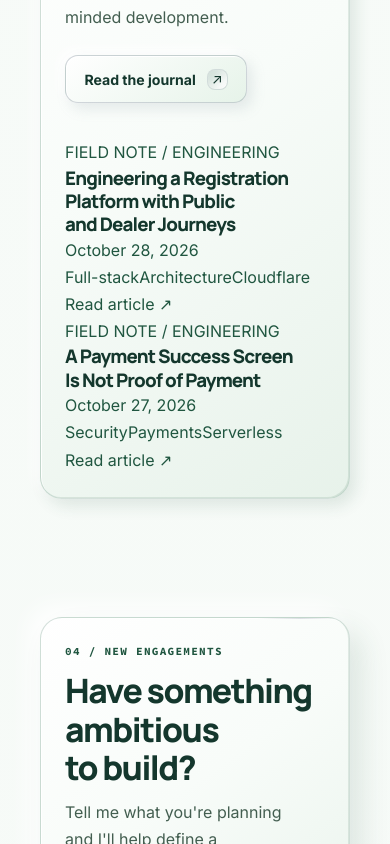
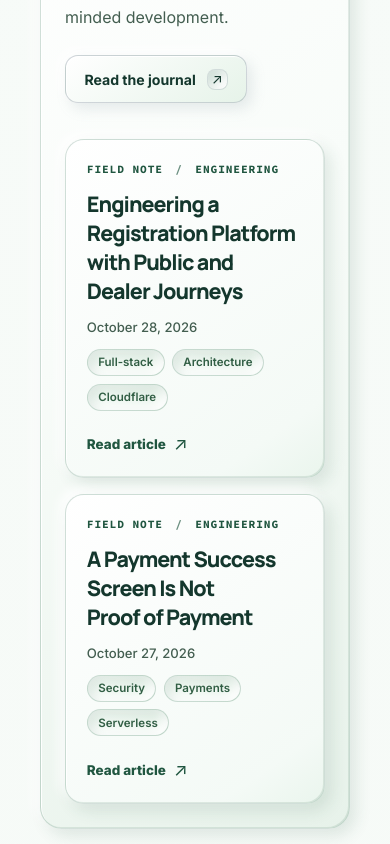
Before and after one commit to abdulrehman-dev-ai/abdulrehman, a Next.js app: page / in a window 390 px wide. Shown: the part 7120-7964 px from the top of the page. Built offline with nearby package versions, Linux system fonts and the light colour scheme; no server answers.

Commit message:
fix(journal): use semantic responsive cards with safe title line-height

```diff
--- a/src/components/blog/Posts.module.scss
+++ b/src/components/blog/Posts.module.scss
@@ -1,10 +1,123 @@
-.hover {
-    transition: var(--transition-micro-medium);
-
-    &:hover {
-        transform: translateX(var(--static-space-8));
-    }
+/* One source of truth for journal card layout, typography, and responsiveness.
+ * Uses a native grid and flow content to prevent line overlap at any viewport.
+ */
+.grid {
+  display: grid;
+  width: 100%;
+  min-width: 0;
+  gap: clamp(1rem, 2vw, 1.45rem);
+  align-items: stretch;
 }
-
-/* Journal thumbnails and rows inherit the shared recessed/raised language */
-:global(.neo-portfolio) .post { border-radius:19px; }
+.oneColumn { grid-template-columns: minmax(0, 1fr); }
+.twoColumns { grid-template-columns: repeat(2, minmax(0, 1fr)); }
+.threeColumns { grid-template-columns: repeat(3, minmax(0, 1fr)); }
+.card {
+  min-width: 0;
+  height: 100%;
+  overflow: hidden;
+  border-radius: 19px;
+  border: 1px solid var(--neo-border);
+  background: linear-gradient(145deg, #12332b, #0a211b);
+  box-shadow: var(--neo-shadow-small), var(--neo-rim);
+  transition: transform .2s ease, box-shadow .2s ease;
+}
+.link {
+  display: flex;
+  flex-direction: column;
+  width: 100%;
+  height: 100%;
+  min-width: 0;
+  color: inherit;
+  text-decoration: none;
+}
+.content {
+  display: flex;
+  flex-direction: column;
+  flex: 1;
+  gap: .7rem;
+  min-width: 0;
+  padding: clamp(1.3rem, 2.3vw, 1.85rem);
+}
+.eyebrow {
+  display: block;
+  color: var(--neo-mint);
+  font: 650 .7rem/1.6 var(--type-mono);
+  letter-spacing: .08em;
+}
+.eyebrow span { margin: 0 .3rem; opacity: .65; }
+.title {
+  display: block;
+  position: static;
+  max-width: 100%;
+  min-width: 0;
+  width: auto;
+  height: auto;
+  margin: 0 !important;
+  padding: 0;
+  font-family: var(--type-display);
+  font-size: clamp(1.25rem, 1.75vw, 1.7rem) !important;
+  font-weight: 780;
+  letter-spacing: -.043em;
+  line-height: 1.35 !important;
+  text-wrap: pretty;
+  overflow-wrap: break-word;
+  word-break: normal;
+  color: var(--neutral-on-background-strong);
+}
+.date {
+  font: 500 .82rem/1.6 var(--type-body);
+  color: var(--neutral-on-background-medium);
+}
+.tags { display: flex; flex-wrap: wrap; gap: .45rem; align-items: flex-start; }
+.tag {
+  display: inline-flex;
+  align-items: center;
+  min-height: 27px;
+  padding: .25rem .65rem;
+  border: 1px solid var(--neo-border);
+  border-radius: 999px;
+  background: var(--neo-soft);
+  box-shadow: var(--neo-inset);
+  color: var(--neutral-on-background-medium);
+  font: 600 .72rem/1.3 var(--type-body);
+}
+.read {
+  display: flex;
+  gap: .5rem;
+  align-items: center;
+  width: max-content;
+  max-width: 100%;
+  margin-top: auto;
+  padding-top: .65rem;
+  color: var(--neo-mint);
+  font: 720 .84rem/1.35 var(--type-body);
+}
+.read span { font-size: 1.12rem; }
+.imageWrap { overflow: hidden; max-height: 225px; aspect-ratio: 16/9; }
+.image { width: 100%; height: 100%; display: block; object-fit: cover; }
+@media (hover:hover) {
+  .card:hover { transform: translateY(-3px); box-shadow: var(--neo-shadow), var(--neo-rim); }
+  .link:hover .read { text-decoration: underline; text-underline-offset: 3px; }
+}
+.link:focus-visible { outline: 2px solid var(--neo-mint); outline-offset: -4px; border-radius: 19px; }
+:global(html.neo-portfolio[data-theme="light"]) .card {
+  background: linear-gradient(145deg, #ffffff, #F4FAF6 85%, #EAF5ED);
+}
+:global(html.neo-portfolio[data-theme="light"]) .title { color: #14372D; }
+:global(html.neo-portfolio[data-theme="light"]) .eyebrow,
+:global(html.neo-portfolio[data-theme="light"]) .read { color: #205640; }
+:global(html.neo-portfolio[data-theme="light"]) .tag {
+  background: linear-gradient(145deg, #F4FAF6, #E5F2E8);
+  color: #315E44;
+}
+@media (max-width: 900px) {
+  .threeColumns { grid-template-columns: repeat(2,minmax(0,1fr)); }
+}
+@media (max-width: 680px) {
+  .twoColumns,.threeColumns { grid-template-columns: minmax(0,1fr); }
+  .content { padding: 1.3rem; }
+  .title { font-size: clamp(1.25rem, 5.5vw, 1.55rem) !important; }
+}
+@media (prefers-reduced-motion: reduce) {
+  .card { transition: none; }
+}
```
